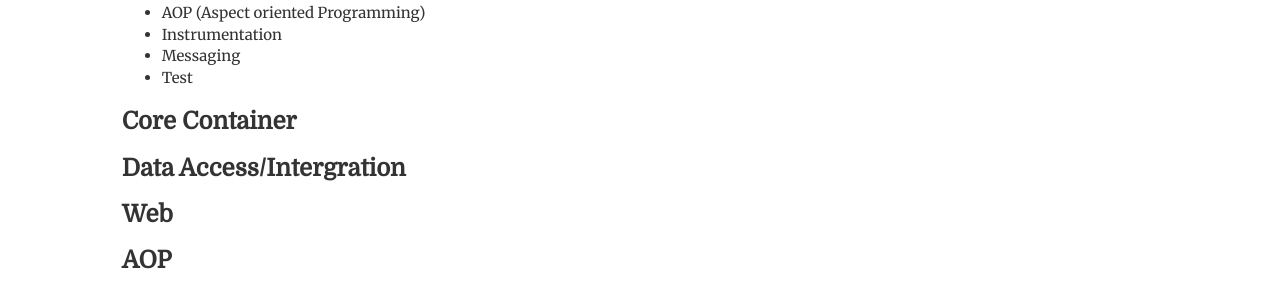
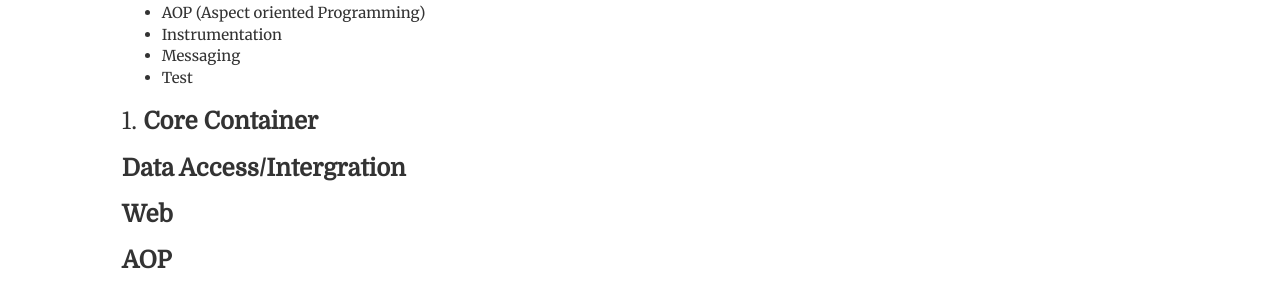
Before and after one commit to deepaksama/deepaksama.github.io, a Jekyll site: the page built from _posts/springcore/2017-03-04-Spring-Core-Tutorial.md, in a window 1280 px wide. Shown: the part 413-706 px from the top of the page. Built offline with Jekyll 4.4.1, drawn with Linux system fonts in a browser that asks for light colours; nearby versions of some CDN libraries; some web fonts are replaced.

Commit message:
Updated 2017-03-04-Spring-Core-Tutorial.md

```diff
--- a/_posts/springcore/2017-03-04-Spring-Core-Tutorial.md
+++ b/_posts/springcore/2017-03-04-Spring-Core-Tutorial.md
@@ -17,7 +17,7 @@ Spring framework has its featured spread accross 20 modules.  These modules are
 * Messaging
 * Test
 
-### **Core Container**
+### 1. **Core Container**
 
 ### **Data Access/Intergration**
 ### **Web**
```
